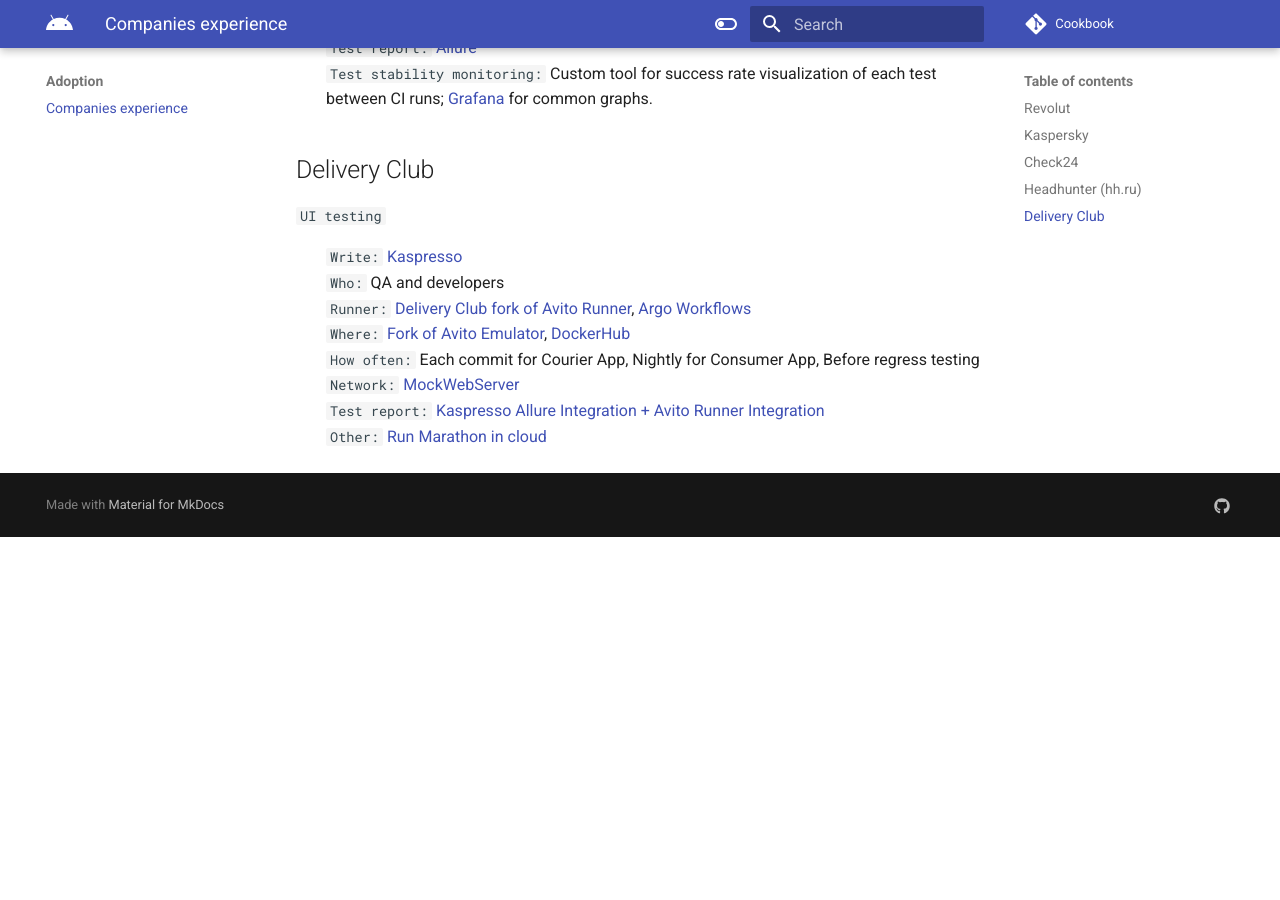
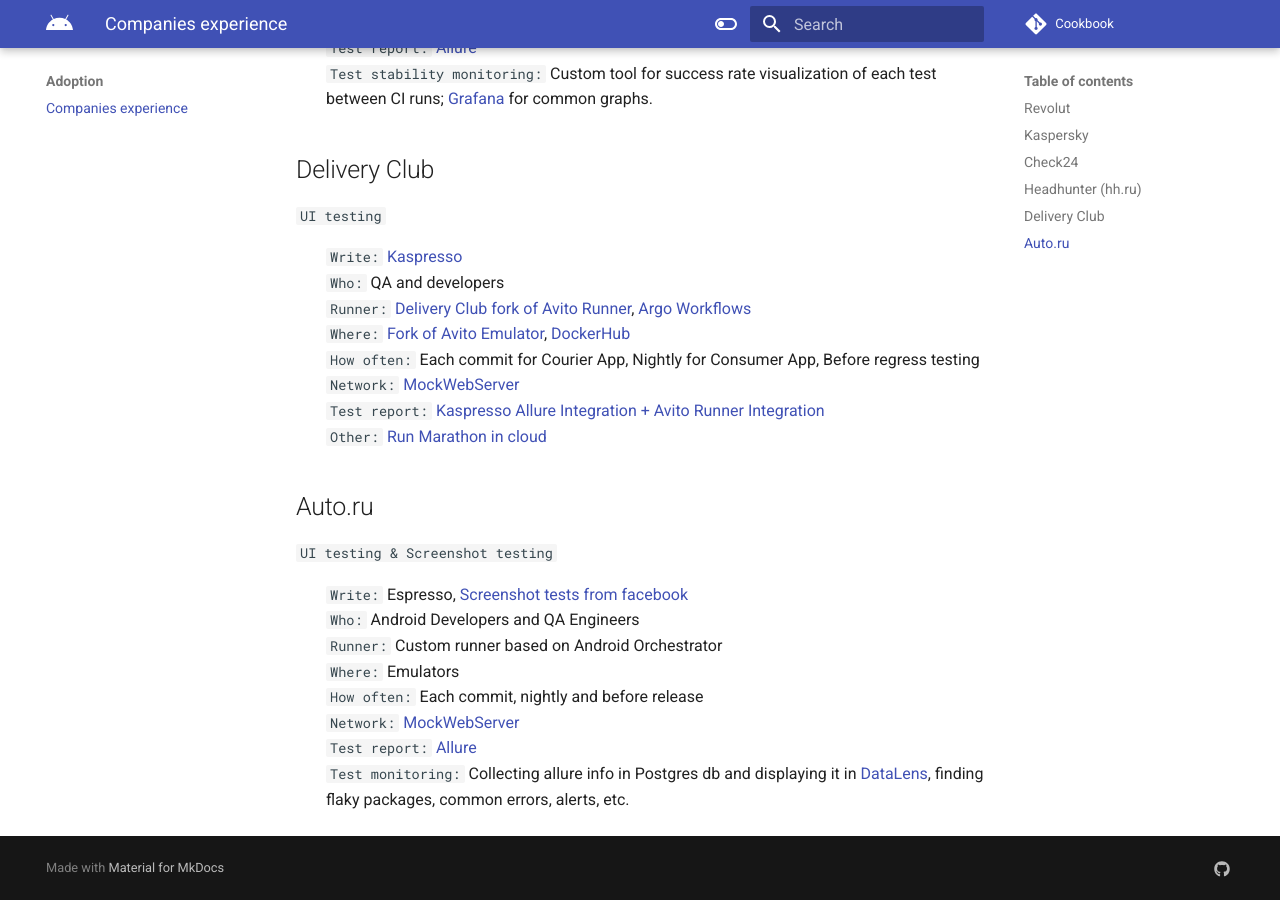
Before and after one commit to android-ui-testing/Cookbook, an MkDocs documentation site: the page built from docs/content/adoption/companies_experience.md, in a window 1280 px wide and 900 px high, scrolled down 2161 px. Built offline with MkDocs 1.6.1 and Material for MkDocs 9.7.7, drawn with Linux system fonts in a browser that asks for light colours; comment, search, counter and statistics services are not loaded; before the commit the page ends 2698 px from its top, so only the background shows below that.

Commit message:
Add Autoru UI testing experience

```diff
--- a/docs/content/adoption/companies_experience.md
+++ b/docs/content/adoption/companies_experience.md
@@ -99,3 +99,17 @@
 `Network:` [MockWebServer](https://github.com/square/okhttp/tree/master/mockwebserver) <br>
 `Test report:` [Kaspresso Allure Integration + Avito Runner Integration](https://github.com/materkey/avito-android/blob/ea458699701727fc0bfd2cb2022e25539e0746e1/subprojects/test-runner/client/src/main/kotlin/com/avito/runner/finalizer/action/WriteAllureReportAction.kt) <br>
 `Other:` [Run Marathon in cloud](https://github.com/materkey/run-android-ui-tests-in-cloud) <br>
+
+## Auto.ru
+
+`UI testing & Screenshot testing`
+
+:
+`Write:` Espresso, [Screenshot tests from facebook](https://github.com/facebook/screenshot-tests-for-android)<br>
+`Who:` Android Developers and QA Engineers <br>
+`Runner:` Custom runner based on Android Orchestrator <br>
+`Where:` Emulators <br>
+`How often:` Each commit, nightly and before release <br>
+`Network:` [MockWebServer](https://github.com/square/okhttp/tree/master/mockwebserver) <br>
+`Test report:` [Allure](http://allure.qatools.ru/)<br>
+`Test monitoring:` Collecting allure info in Postgres db and displaying it in [DataLens](https://cloud.yandex.com/en/services/datalens), finding flaky packages, common errors, alerts, etc. <br>
```
